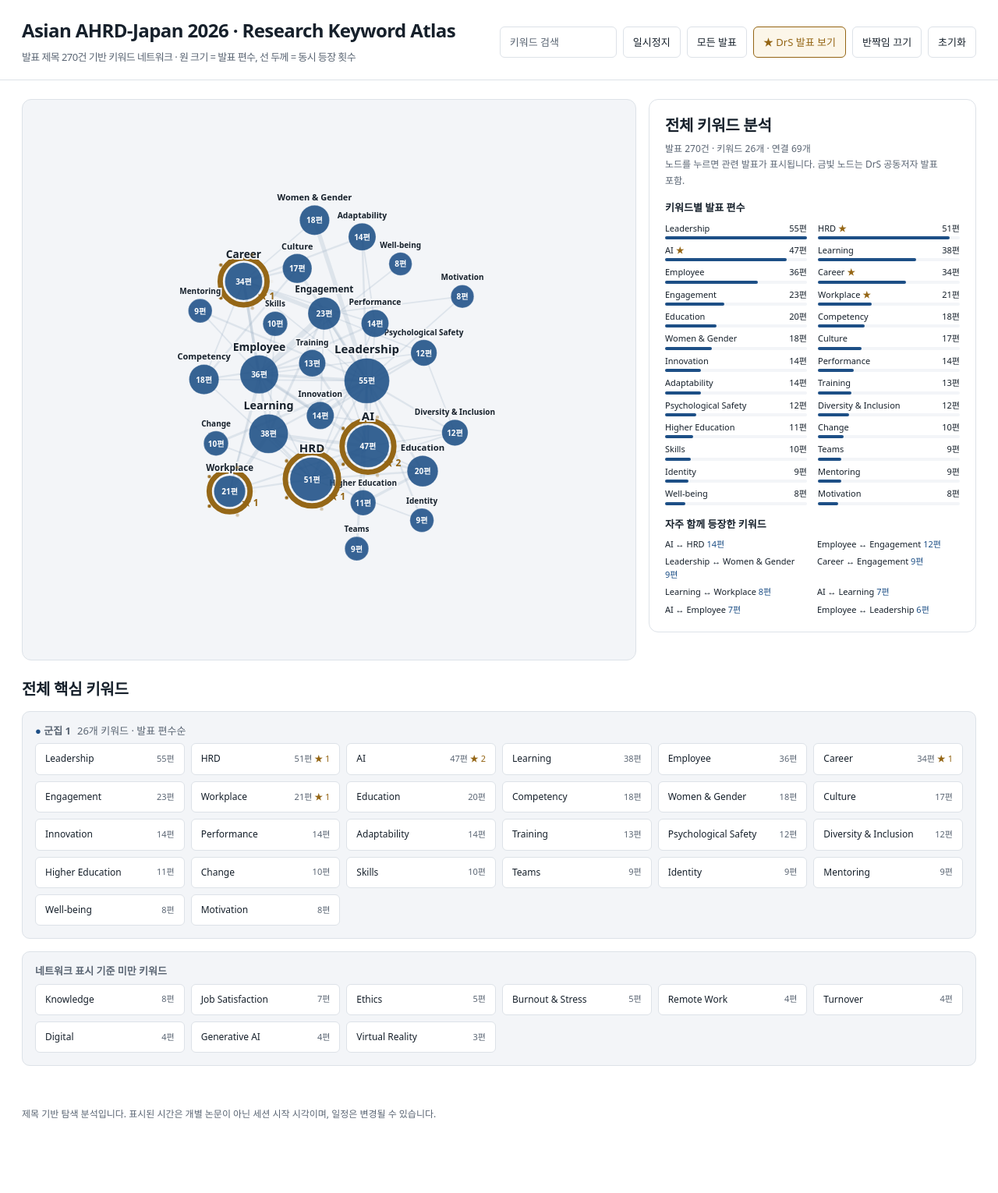
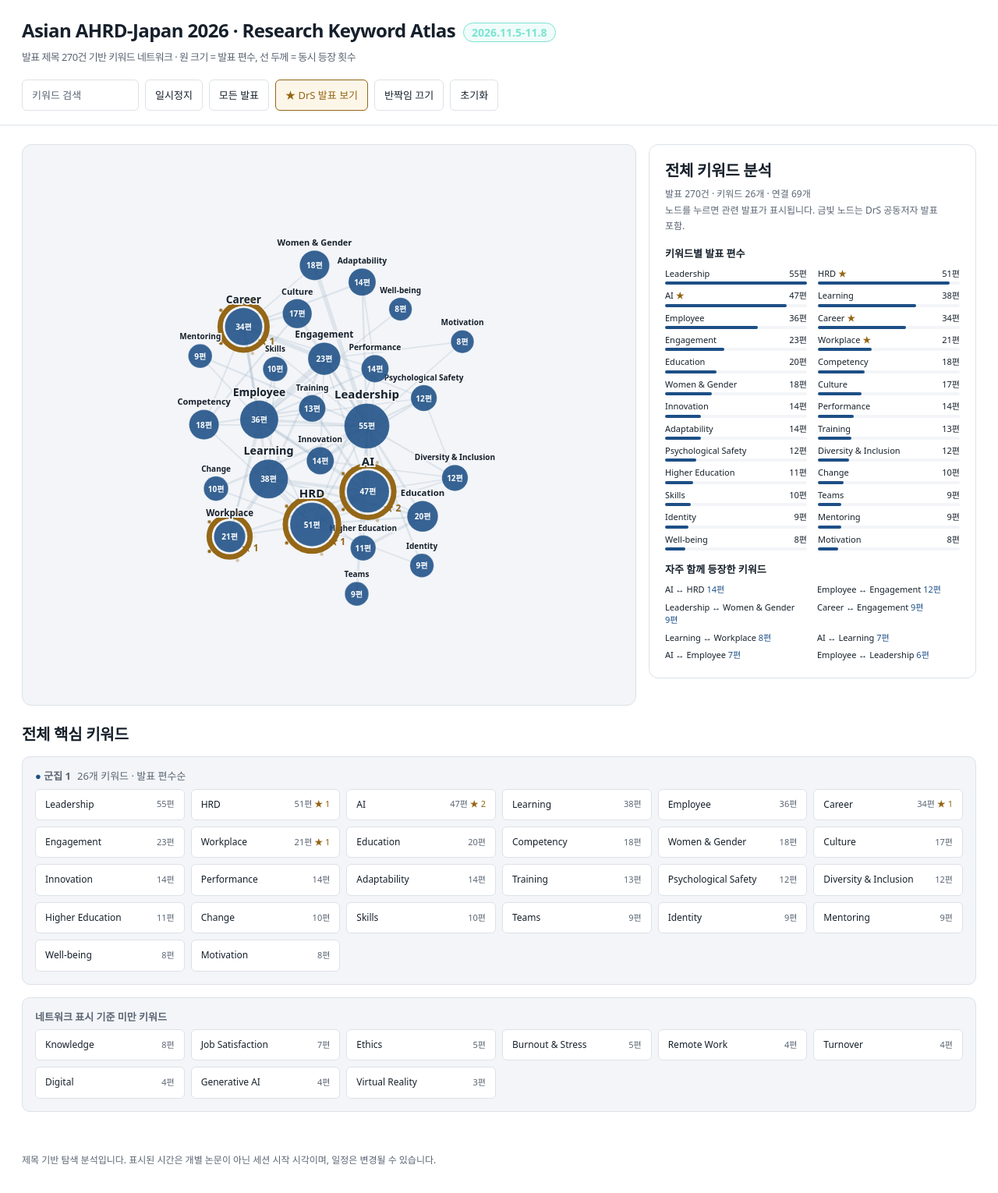
Before and after one commit to drsprolab/drsprolab.github.io, a Jekyll site: the page assets/conference/asian-ahrd-2026.html, which Jekyll copies as it is, in a window 1280 px wide. Shown: the whole page at 78% size. Built offline with Jekyll 4.4.1, drawn with Linux system fonts in a browser that asks for light colours; some web fonts are replaced; before the commit the page ends 1472 px from its top, so only the background shows below that.

Commit message:
Asian AHRD 2026: show conference dates 2026.11.5-11.8

```diff
--- a/assets/conference/asian-ahrd-2026.html
+++ b/assets/conference/asian-ahrd-2026.html
@@ -24,8 +24,9 @@ aside.is-list{max-height:720px;overflow-y:auto;scrollbar-width:thin}aside h2{mar
 @keyframes tw{0%,100%{opacity:0}50%{opacity:1}}.spark{fill:var(--atlas-gold);animation:tw 1.6s infinite}
 @media(max-width:900px){main{flex-direction:column}aside{width:auto}}
 @media(max-width:540px){header{padding:20px 16px 16px}h1{font-size:21px}main{padding:16px;gap:12px}.lg{padding:0 16px 20px}.note{padding:0 16px 20px}#g{height:520px}aside{padding:16px}aside.is-list{max-height:520px}.ctl{width:100%}.ctl input{flex:1;min-width:120px}}
+.dt{display:inline-block;margin-left:10px;padding:3px 10px;border-radius:999px;background:rgba(124,227,209,.12);border:1px solid #7ce3d1;color:#7ce3d1;font-size:14px;font-weight:700;vertical-align:middle;letter-spacing:0}
 </style></head><body>
-<header><h1>Asian AHRD-Japan 2026 · Research Keyword Atlas<small>발표 제목 270건 기반 키워드 네트워크 · 원 크기 = 발표 편수, 선 두께 = 동시 등장 횟수</small></h1>
+<header><h1>Asian AHRD-Japan 2026 · Research Keyword Atlas<span class="dt">2026.11.5-11.8</span><small>발표 제목 270건 기반 키워드 네트워크 · 원 크기 = 발표 편수, 선 두께 = 동시 등장 횟수</small></h1>
 <div class="ctl"><input id="q" placeholder="키워드 검색"><button id="mv">일시정지</button><button id="all">모든 발표</button><button class="gold" id="sb">★ DrS 발표 보기</button><button id="gl">반짝임 끄기</button><button id="rs">초기화</button></div></header>
 <main><div id="g"><svg></svg></div><aside id="pn"></aside></main>
 <section class="lg" id="lg"></section>
--- a/conference/asian-ahrd-2026/index.html
+++ b/conference/asian-ahrd-2026/index.html
@@ -6,6 +6,7 @@ permalink: /conference/asian-ahrd-2026/
 wide: true
 ---
 <nav class="tabs"><a href="{{ '/conference/asian-ahrd-2026/' | relative_url }}" aria-current="page">Asian AHRD 2026</a><a href="{{ '/conference/hrd-2026-2/' | relative_url }}">HRD 학회 2026-2</a></nav>
+<p><strong>2026.11.5-11.8</strong> · Toyo University, Tokyo (사전 행사 11.5, 본 학회 11.6-11.8)</p>
 <p>Asian AHRD-Japan 2026 발표 제목 270건의 키워드 네트워크입니다. 금빛 노드는 DrS 공동저자 발표를 포함합니다.</p>
 <p><a class="conference-open" href="{{ '/assets/conference/asian-ahrd-2026.html' | relative_url }}" target="_blank" rel="noopener">네트워크를 큰 화면으로 열기 ↗</a></p>
 <iframe data-conference-atlas title="Asian AHRD-Japan 2026 키워드 네트워크" src="{{ '/assets/conference/asian-ahrd-2026.html' | relative_url }}" style="display:block;width:100%;height:1100px;height:max(900px,90vh);border:0;border-radius:16px;background:var(--paper)"></iframe>
```
